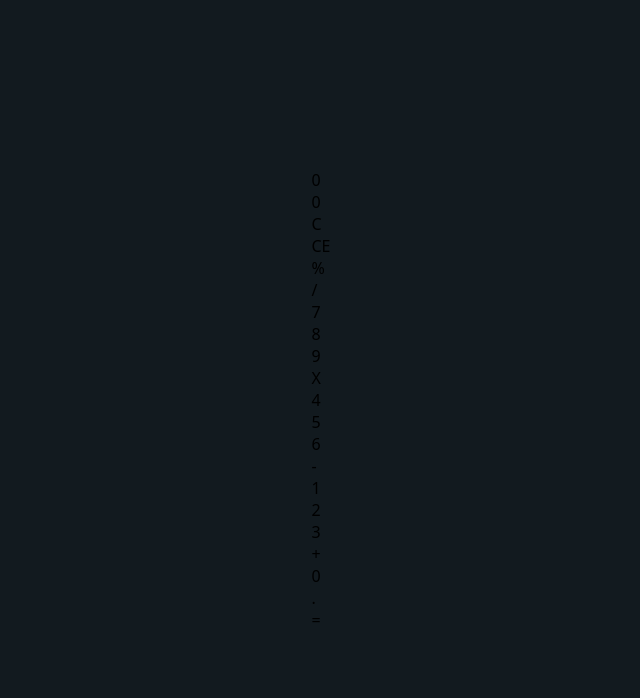
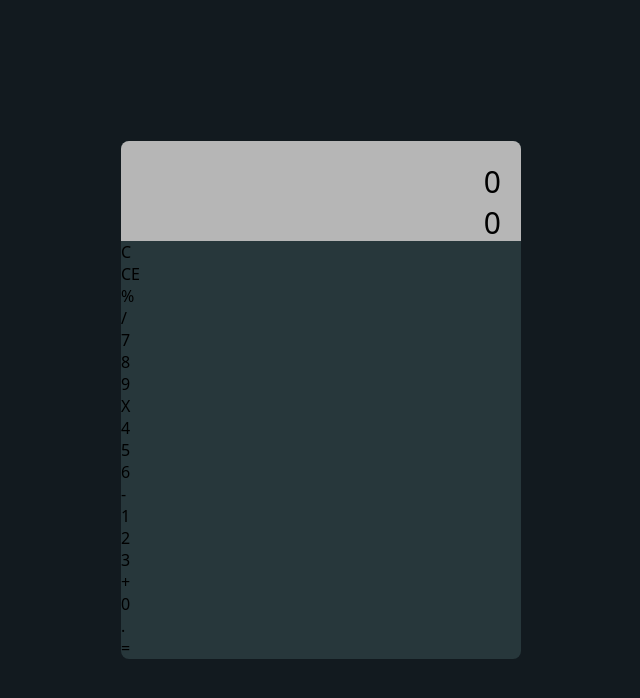
Before and after one commit to KaranberrySauce/Calculator-FINAL-VERSION, a plain HTML site: page index.html in a window 1280 px wide. Shown: the whole page, without its empty margins (319-959 px from the left). Drawn offline with Linux system fonts and the light colour scheme.

Commit message:
style first display

```diff
--- a/styles.css
+++ b/styles.css
@@ -16,3 +16,19 @@ section{
     align-items: center;
     justify-content: center;
 }
+.container{
+    width: 90%;
+    max-width: 400px;
+    background-color: rgb(39, 55, 59);
+    border-radius: 8px;
+    overflow: hidden;
+}
+
+.display{
+    background-color: rgb(182, 182, 182);
+    height: 100px;
+    width: 100%;
+    text-align: right;
+    padding: 20px;
+    font-size: 30px;
+}
```
